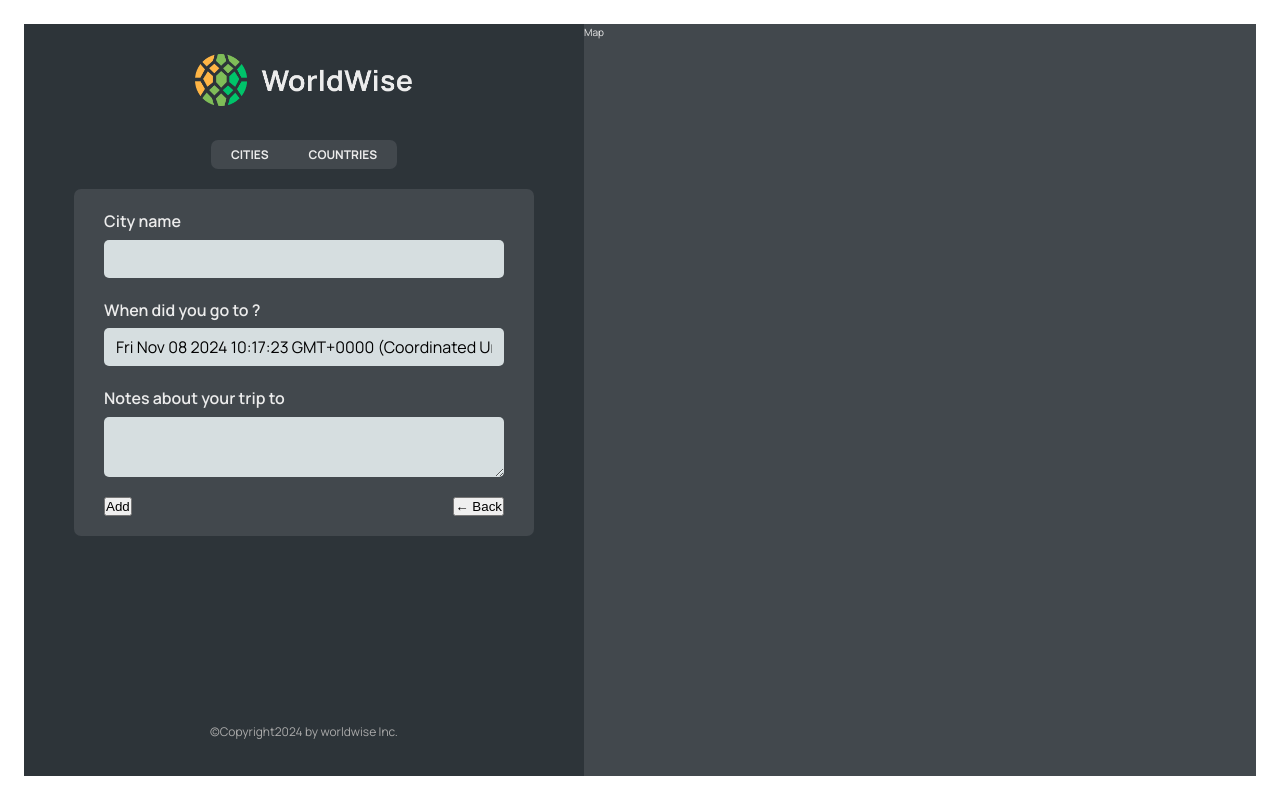
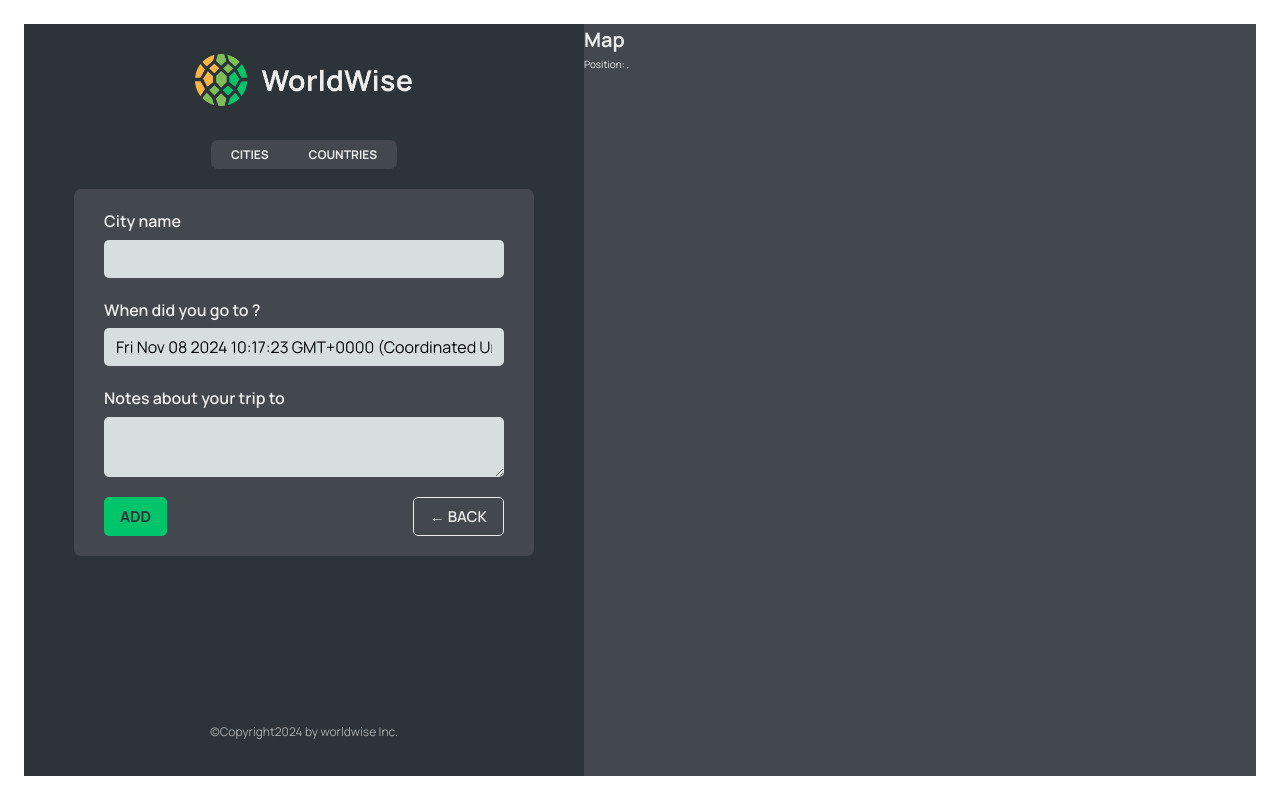
Before and after one commit to Damenhua/11-worldwise, a React (Vite) app: page /app/form in a window 1280 px wide. Built offline with nearby package versions, Linux system fonts and the light colour scheme; data requests are answered from the project's data file.

Commit message:
Navigete

```diff
--- /dev/null
+++ b/src/components/Button.jsx
@@ -0,0 +1,11 @@
+import styles from "./Button.module.css";
+
+function Button({ children, onClick, type }) {
+  return (
+    <button onClick={onClick} className={`${styles.btn} ${styles[type]}`}>
+      {children}
+    </button>
+  );
+}
+
+export default Button;
--- a/src/components/City.jsx
+++ b/src/components/City.jsx
@@ -1,5 +1,6 @@
 import styles from "./City.module.css";
-import ButtonBack from "./ButtonBack";
+import { useParams, useSearchParams } from "react-router-dom";
+// import ButtonBack from "./ButtonBack";
 const formatDate = (date) =>
   new Intl.DateTimeFormat("en", {
     day: "numeric",
@@ -9,6 +10,10 @@
   }).format(new Date(date));
 
 function City() {
+  const { id } = useParams();
+  const [searchParams, setSearchParams] = useSearchParams();
+  const lat = searchParams.get("lat");
+  const lng = searchParams.get("lng");
   // TEMP DATA
   const currentCity = {
     cityName: "Lisbon",
@@ -20,42 +25,50 @@
   const { cityName, emoji, date, notes } = currentCity;
 
   return (
-    <div className={styles.city}>
-      <div className={styles.row}>
-        <h6>City name</h6>
-        <h3>
-          <span>{emoji}</span> {cityName}
-        </h3>
-      </div>
+    <>
+      <div>City {id}</div>
+      <h1>
+        Position: {lat}, {lng}
+      </h1>
+    </>
+  );
+  // return (
+  //   <div className={styles.city}>
+  //     <div className={styles.row}>
+  //       <h6>City name</h6>
+  //       <h3>
+  //         <span>{emoji}</span> {cityName}
+  //       </h3>
+  //     </div>
 
-      <div className={styles.row}>
-        <h6>You went to {cityName} on</h6>
-        <p>{formatDate(date || null)}</p>
-      </div>
+  //     <div className={styles.row}>
+  //       <h6>You went to {cityName} on</h6>
+  //       <p>{formatDate(date || null)}</p>
+  //     </div>
 
-      {notes && (
-        <div className={styles.row}>
-          <h6>Your notes</h6>
-          <p>{notes}</p>
-        </div>
-      )}
+  //     {notes && (
+  //       <div className={styles.row}>
+  //         <h6>Your notes</h6>
+  //         <p>{notes}</p>
+  //       </div>
+  //     )}
 
-      <div className={styles.row}>
-        <h6>Learn more</h6>
-        <a
-          href={`https://en.wikipedia.org/wiki/${cityName}`}
-          target="_blank"
-          rel="noreferrer"
-        >
-          Check out {cityName} on Wikipedia &rarr;
-        </a>
-      </div>
+  //     <div className={styles.row}>
+  //       <h6>Learn more</h6>
+  //       <a
+  //         href={`https://en.wikipedia.org/wiki/${cityName}`}
+  //         target="_blank"
+  //         rel="noreferrer"
+  //       >
+  //         Check out {cityName} on Wikipedia &rarr;
+  //       </a>
+  //     </div>
 
-      <div>
-        <ButtonBack />
-      </div>
-    </div>
-  );
+  //     <div>
+  //       <ButtonBack />
+  //     </div>
+  //   </div>
+  // );
 }
 
 export default City;
--- a/src/components/CityItem.jsx
+++ b/src/components/CityItem.jsx
@@ -1,4 +1,5 @@
 import styles from "./CityItem.module.css";
+import { Link } from "react-router-dom";
 
 const formatDate = (date) =>
   new Intl.DateTimeFormat("en", {
@@ -8,13 +9,18 @@
   }).format(new Date(date));
 
 function CityItem({ city }) {
-  const { cityName, emoji, date } = city;
+  const { cityName, emoji, date, id, position } = city;
   return (
-    <li className={styles.cityItem}>
-      <span className={styles.emoji}>{emoji}</span>
-      <h3 className={styles.name}>{cityName}</h3>
-      <time className={styles.date}>{formatDate(date)}</time>
-      <button className={styles.deleteBtn}>&times;</button>
+    <li>
+      <Link
+        className={styles.cityItem}
+        to={`${id}?lat=${position.lat}&lng=${position.lng}`}
+      >
+        <span className={styles.emoji}>{emoji}</span>
+        <h3 className={styles.name}>{cityName}</h3>
+        <time className={styles.date}>{formatDate(date)}</time>
+        <button className={styles.deleteBtn}>&times;</button>
+      </Link>
     </li>
   );
 }
--- a/src/components/Form.jsx
+++ b/src/components/Form.jsx
@@ -1,7 +1,8 @@
 // "https://api.bigdatacloud.net/data/reverse-geocode-client?latitude=0&longitude=0"
 
 import { useState } from "react";
-
+import { useNavigate } from "react-router-dom";
+import Button from "./Button";
 import styles from "./Form.module.css";
 
 export function convertToEmoji(countryCode) {
@@ -13,6 +14,8 @@
 }
 
 function Form() {
+  const navigate = useNavigate();
+
   const [cityName, setCityName] = useState("");
   const [country, setCountry] = useState("");
   const [date, setDate] = useState(new Date());
@@ -49,8 +52,16 @@
       </div>
 
       <div className={styles.buttons}>
-        <button>Add</button>
-        <button>&larr; Back</button>
+        <Button type="primary">Add</Button>
+        <Button
+          type="back"
+          onClick={(e) => {
+            e.preventDefault();
+            navigate(-1);
+          }}
+        >
+          &larr; Back
+        </Button>
       </div>
     </form>
   );
--- a/src/components/Map.jsx
+++ b/src/components/Map.jsx
@@ -1,7 +1,19 @@
 import styles from "./Map.module.css";
+import { useNavigate, useSearchParams } from "react-router-dom";
 
 function Map() {
-  return <div className={styles.mapContainer}>Map</div>;
+  const navigate = useNavigate();
+  const [searchParams, setSearchParams] = useSearchParams();
+  const lat = searchParams.get("lat");
+  const lng = searchParams.get("lng");
+  return (
+    <div className={styles.mapContainer} onClick={() => navigate("form")}>
+      <h1>Map</h1>
+      <p>
+        Position: {lat}, {lng}
+      </p>
+    </div>
+  );
 }
 
 export default Map;
```
